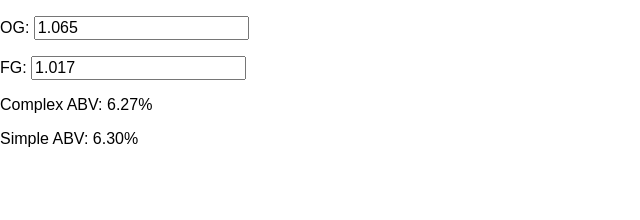
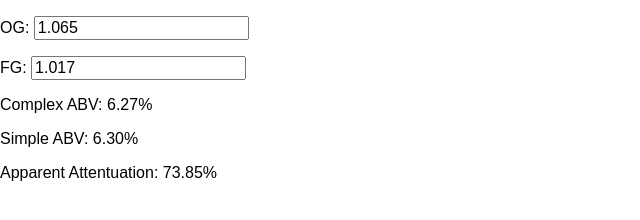
Before and after one commit to veryhappythings/brew-ng, a website: page app/index.html in a window 1280 px wide. Shown: the whole page, without its empty margins (0-640 px from the left). Drawn offline with nearby package versions, Linux system fonts and the light colour scheme; files that its build step writes are made by us from their sources.

Commit message:
Add apparent attentuation

```diff
--- a/app/index.html
+++ b/app/index.html
@@ -18,5 +18,6 @@
     <p>FG: <input ng-model="fg" /></p>
     <p>Complex ABV: {{ toFixed((1.05 / 0.79) * ((parseFloat(og) - parseFloat(fg)) / parseFloat(fg)) * 100, 2) + "%" }}</p>
     <p>Simple  ABV: {{ toFixed(131.25 * (parseFloat(og) - parseFloat(fg)), 2) + "%" }}</p>
+    <p>Apparent Attentuation: {{ toFixed(100 * (parseFloat(og) - parseFloat(fg)) / (parseFloat(og) - 1), 2) + "%" }}</p>
   </body>
 </html>
```
